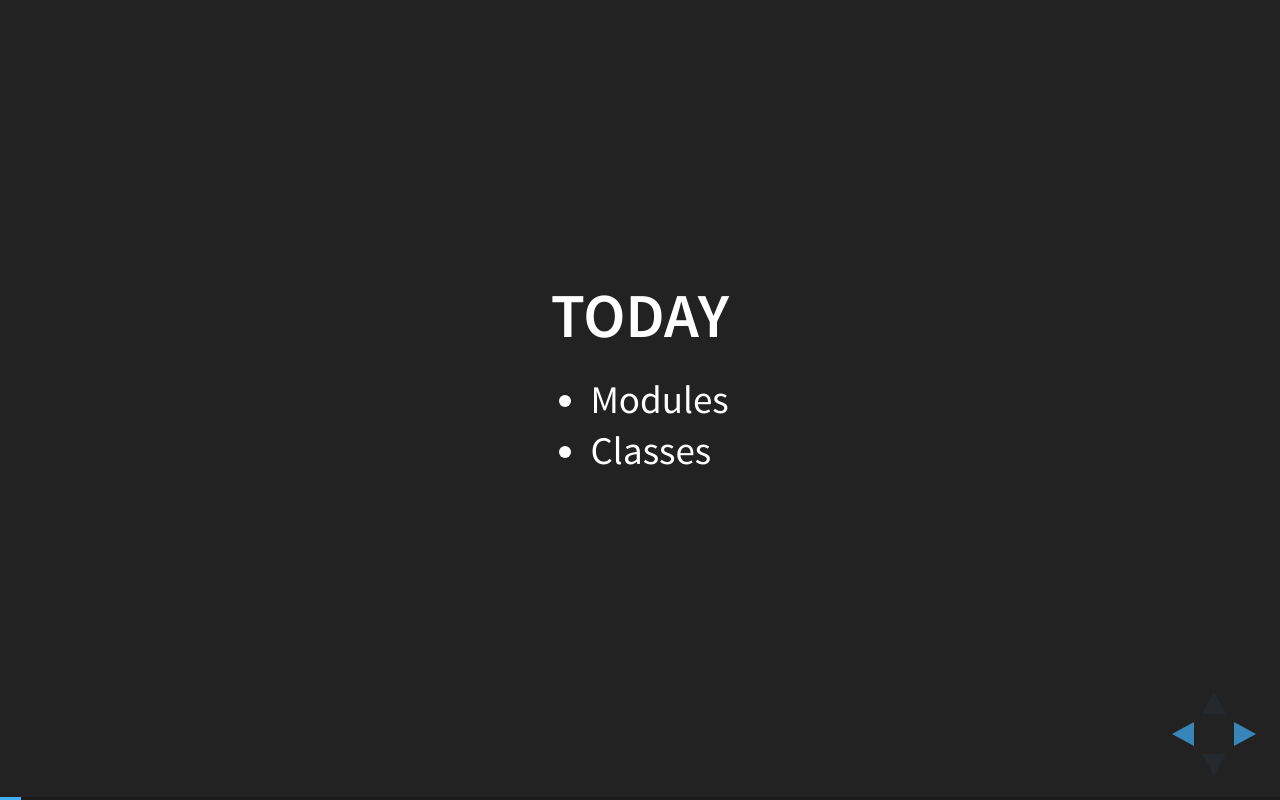
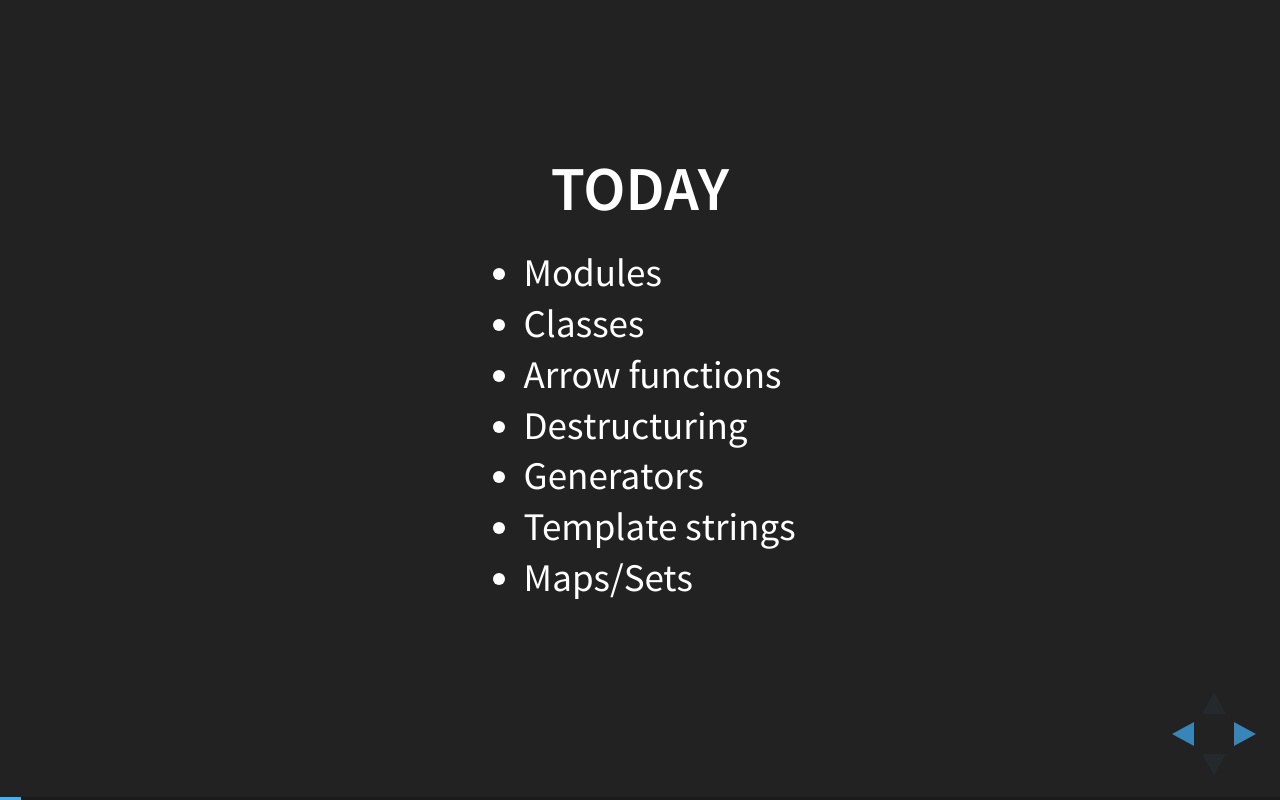
Before and after one commit to TeeeJay/ecmascript-workshop-slides, a website: page index.html in a window 1280 px wide. Both pictures are taken after a click on the button 1251 px from the left and 734 px from the top of the page. Drawn offline with Linux system fonts and the light colour scheme.

Commit message:
Added Todays Agenda

```diff
--- a/index.html
+++ b/index.html
@@ -49,6 +49,11 @@
 					<ul>
 						<li>Modules</li>
 						<li>Classes</li>
+						<li>Arrow functions</li>
+						<li>Destructuring</li>
+						<li>Generators</li>
+						<li>Template strings</li>
+						<li>Maps/Sets</li>
 					</ul>
 				</section>
 
```
